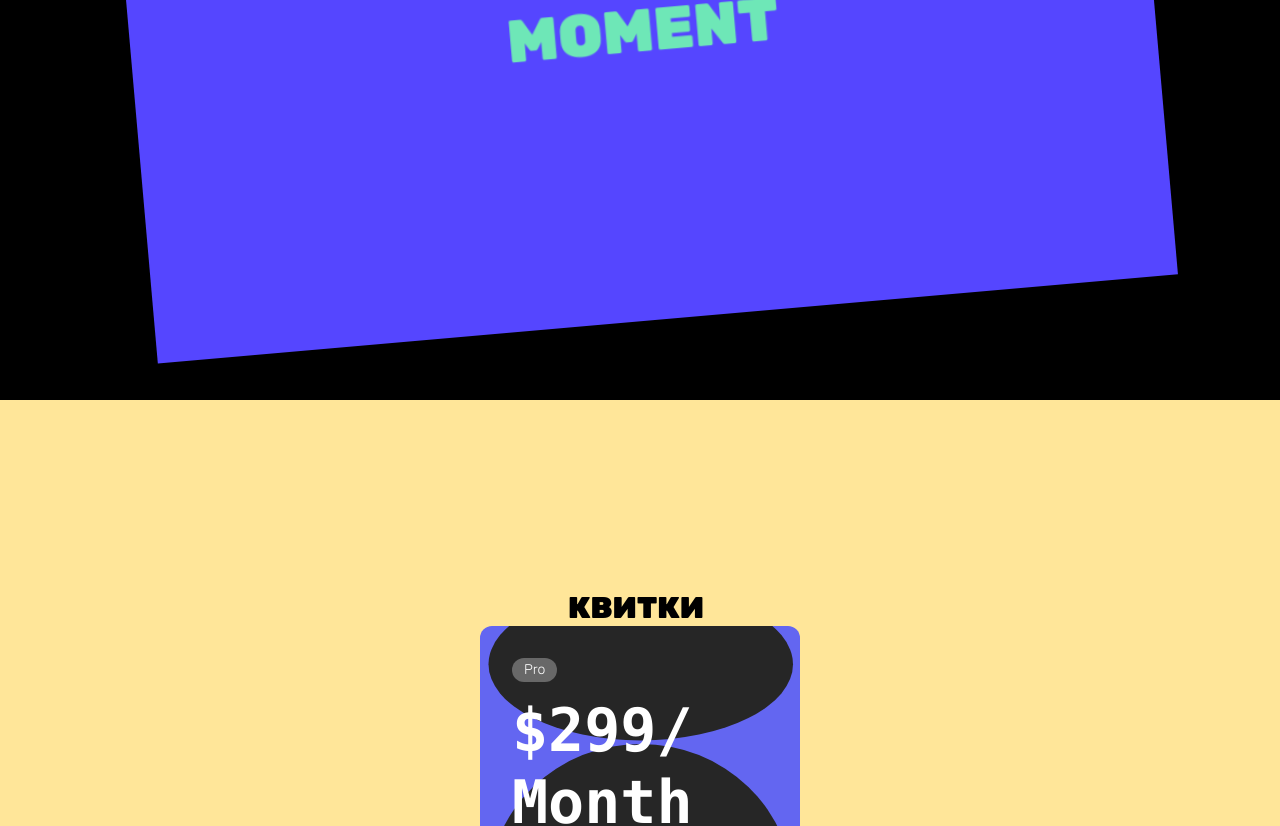
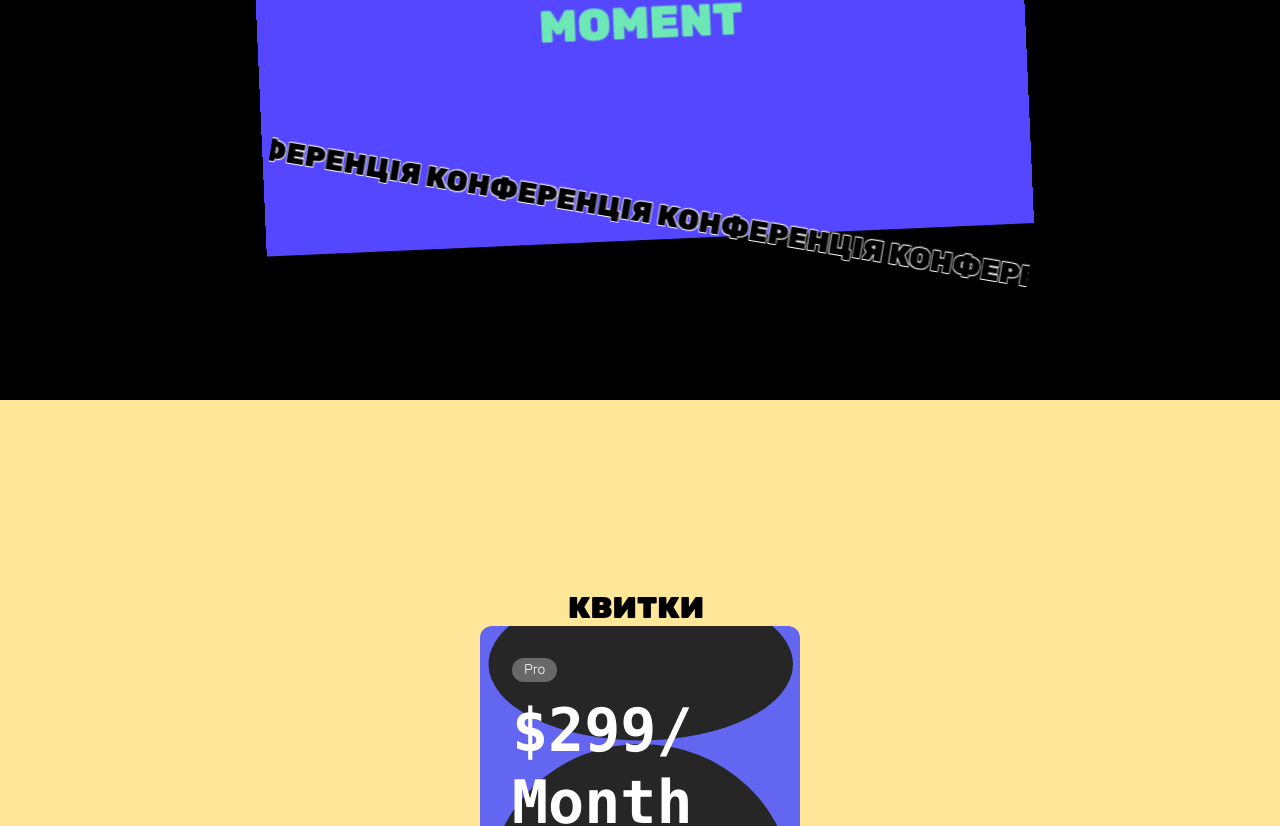
Before and after one commit to serhiihaniuk/nailmoment_next, a Next.js app: page / in a window 1280 px wide. Shown: the part 400-1226 px from the top of the page. Built offline with nearby package versions, Linux system fonts and the light colour scheme.

Commit message:
hero adjustments

```diff
--- a/package.json
+++ b/package.json
@@ -15,6 +15,7 @@
     "next": "14.2.4",
     "react": "^18",
     "react-dom": "^18",
+    "react-use": "^17.5.0",
     "tailwind-merge": "^2.3.0"
   },
   "devDependencies": {
--- a/src/app/globals.css
+++ b/src/app/globals.css
@@ -28,3 +28,9 @@ body {
     transform: rotate(360deg);
   }
 }
+
+.str {
+  color: black;
+  text-shadow: -1px -1px 0 #fff, 1px -1px 0 #fff, -1px 1px 0 #fff,
+    1px 1px 0 #fff;
+}
--- a/src/app/page.tsx
+++ b/src/app/page.tsx
@@ -1,6 +1,7 @@
 "use client";
 import { Card } from "@/entities/ui/card";
 import { FlipText } from "@/shared/ui/flip-link";
+import Marquee from "@/shared/ui/marquee";
 import { Section } from "@/shared/ui/section";
 import { AnimatedTitle } from "@/shared/ui/title";
 import { useScroll, useTransform } from "framer-motion";
@@ -20,8 +21,8 @@ export default function Home() {
     });
   }, [scrollYProgress]);
 
-  const sectionOneScale = useTransform(scrollYProgress, [0, 1], [1, 0.8]);
-  const sectionOneRotate = useTransform(scrollYProgress, [0, 0.5], [0, -5]);
+  const sectionOneScale = useTransform(scrollYProgress, [0, 1], [1, 0.6]);
+  const sectionOneRotate = useTransform(scrollYProgress, [0, 0.5], [0, -2.5]);
 
   const sectionTwoRotate = useTransform(scrollYProgress, [0, 0.35], [10, 0]);
   const sectionTwoScale = useTransform(scrollYProgress, [0, 0.4], [0.3, 1]);
@@ -45,7 +46,7 @@ export default function Home() {
   };
 
   return (
-    <main className="relevant">
+    <main className="relevant max-w-full">
       <div ref={containerRef} className="relative h-[300dvh] z-20 bg-black">
         <Section
           className="bg-slate-blue sticky top-0 flex flex-col items-center justify-center p-5"
@@ -53,7 +54,6 @@ export default function Home() {
         >
           <div className="relative">
             <div className="relative z-20">
-              {" "}
               <FlipText secondaryText="text-pink-300" delay={0.5} href="#">
                 Nail
               </FlipText>
@@ -61,7 +61,15 @@ export default function Home() {
                 Moment
               </FlipText>
             </div>
-            <div className="absolute -right-[25%] bottom-0 flex items-center justify-center"></div>
+          </div>
+          <div className="absolute rotate-12  bottom-5 flex items-center justify-center">
+            <Marquee>
+              {"  "}КОНФЕРЕНЦІЯ КОНФЕРЕНЦІЯ КОНФЕРЕНЦІЯ КОНФЕРЕНЦІЯ КОНФЕРЕНЦІЯ
+              КОНФЕРЕНЦІЯ КОНФЕРЕНЦІЯ КОНФЕРЕНЦІЯ КОНФЕРЕНЦІЯ КОНФЕРЕНЦІЯ
+              КОНФЕРЕНЦІЯ КОНФЕРЕНЦІЯ КОНФЕРЕНЦІЯ КОНФЕРЕНЦІЯ КОНФЕРЕНЦІЯ
+              КОНФЕРЕНЦІЯ КОНФЕРЕНЦІЯ КОНФЕРЕНЦІЯ КОНФЕРЕНЦІЯ КОНФЕРЕНЦІЯ
+              КОНФЕРЕНЦІЯ КОНФЕРЕНЦІЯ КОНФЕРЕНЦІЯ КОНФЕРЕНЦІЯ {"  "}
+            </Marquee>
           </div>
         </Section>
         <Section
--- /dev/null
+++ b/src/shared/ui/marquee/index.tsx
@@ -0,0 +1,66 @@
+import React, { ReactNode, useRef, useEffect, useState } from "react";
+import { motion, useAnimationControls } from "framer-motion";
+
+interface MarqueeProps {
+  children: ReactNode;
+  speed?: number;
+  direction?: "left" | "right";
+}
+
+const Marquee: React.FC<MarqueeProps> = ({
+  children,
+  speed = 22,
+  direction = "left",
+}) => {
+  const [contentWidth, setContentWidth] = useState(0);
+  const [repeatCount, setRepeatCount] = useState(2);
+  const contentRef = useRef<HTMLDivElement>(null);
+  const containerRef = useRef<HTMLDivElement>(null);
+  const controls = useAnimationControls();
+
+  useEffect(() => {
+    if (contentRef.current && containerRef.current) {
+      const containerWidth = containerRef.current.offsetWidth;
+      const singleContentWidth = contentRef.current.offsetWidth;
+      setContentWidth(singleContentWidth);
+
+      const needed = Math.ceil(containerWidth / singleContentWidth) + 1;
+      setRepeatCount(needed);
+    }
+  }, [children]);
+
+  useEffect(() => {
+    if (contentWidth > 0) {
+      const duration = contentWidth / speed;
+      controls.start({
+        x: direction === "left" ? -contentWidth : 0,
+        transition: {
+          duration,
+          repeat: Infinity,
+          ease: "linear",
+        },
+      });
+    }
+  }, [contentWidth, speed, direction, controls]);
+
+  return (
+    <div
+      ref={containerRef}
+      className="w-[100vw] text-5xl font-black overflow-hidden "
+    >
+      <motion.div className="flex whitespace-nowrap" animate={controls}>
+        {[...Array(repeatCount)].map((_, index) => (
+          <div
+            key={index}
+            ref={index === 0 ? contentRef : undefined}
+            className="inline-flex str"
+          >
+            {children}
+          </div>
+        ))}
+      </motion.div>
+    </div>
+  );
+};
+
+export default Marquee;
```
Also changed, not shown: 1 other file (tests, documents, lock files or other folders).
